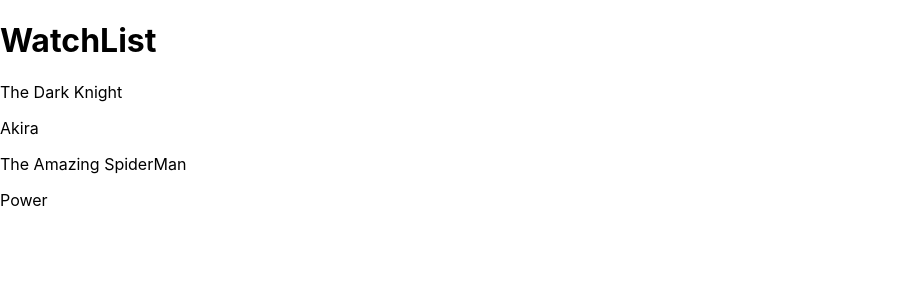
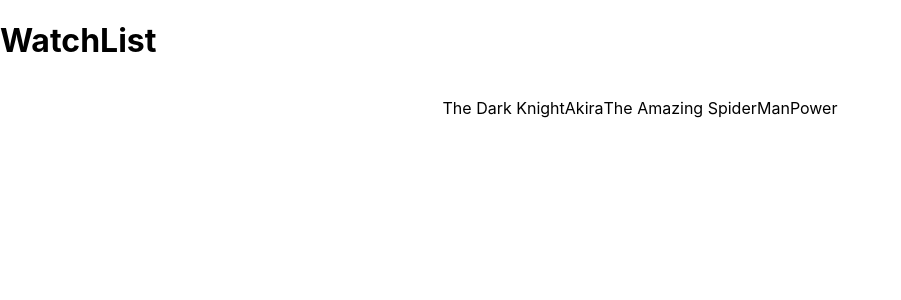
Before and after one commit to kalmansour/imovies-watchlist, a React (Create React App) app: page / in a window 1280 px wide. Shown: the top 300 px of the page, without its empty margins (0-901 px from the left). Built offline with nearby package versions, Linux system fonts and the light colour scheme.

Commit message:
watched-list task

```diff
--- a/package.json
+++ b/package.json
@@ -9,6 +9,7 @@
     "react": "^17.0.1",
     "react-dom": "^17.0.1",
     "react-scripts": "4.0.0",
+    "styled-components": "^5.2.1",
     "web-vitals": "^0.2.4"
   },
   "scripts": {
--- a/src/App.js
+++ b/src/App.js
@@ -1,9 +1,12 @@
 import MovieList from "./components/MovieList";
+import WatchedList from "./components/MovieList";
+
 function App() {
   return (
     <div>
       <h1>WatchList</h1>
-      <MovieList />
+      {/* <MovieList /> */}
+      <WatchedList />
     </div>
   );
 }
--- a/src/components/MovieList.js
+++ b/src/components/MovieList.js
@@ -1,10 +1,13 @@
 import movies from "./movies";
 import MovieItem from "./MovieItem";
+
+//Styling
+import { ListWrapper } from "../styles";
 
 const MovieList = () => {
   const movieList = movies.map((movie) => <MovieItem movie={movie} />);
 
-  return <div>{movieList}</div>;
+  return <ListWrapper>{movieList}</ListWrapper>;
 };
 
 export default MovieList;
--- /dev/null
+++ b/src/styles.js
@@ -0,0 +1,12 @@
+import styled from "styled-components";
+
+export const ListWrapper = styled.div`
+  align-items: center;
+  justify-content: center;
+  display: flex;
+  flex-wrap: wrap;
+
+  h1 {
+    text-align: center;
+  }
+`;
```
Also changed, not shown: src/components/WatchedList.js (added, +16 -0 lines), 1 other file (tests, documents, lock files or other folders).
